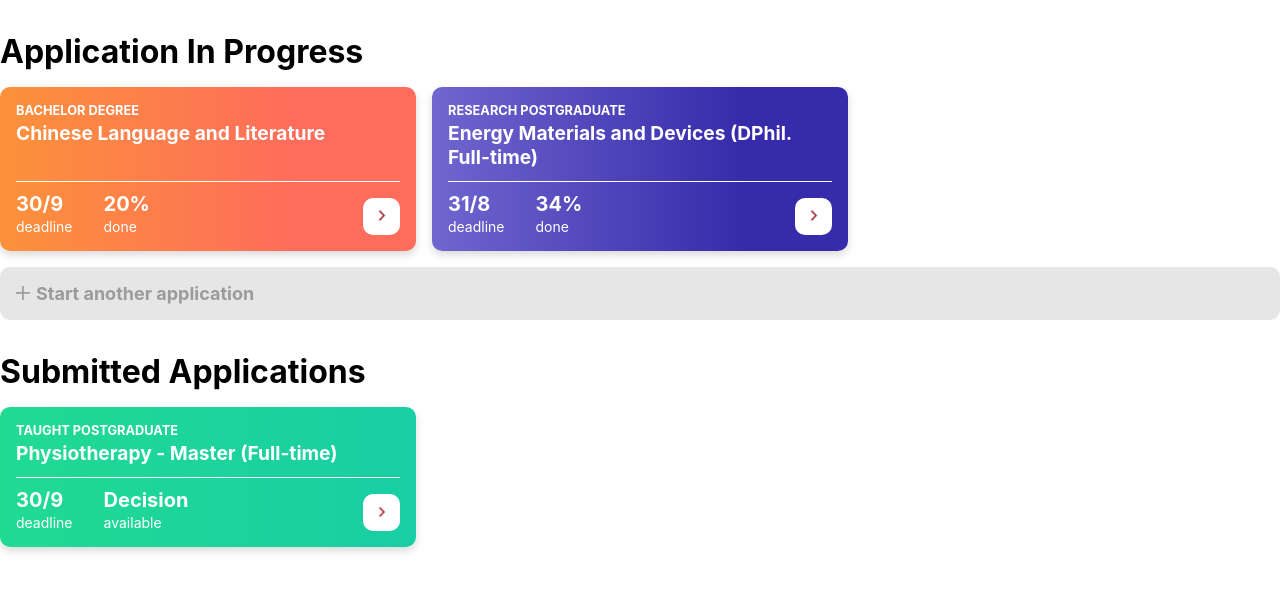
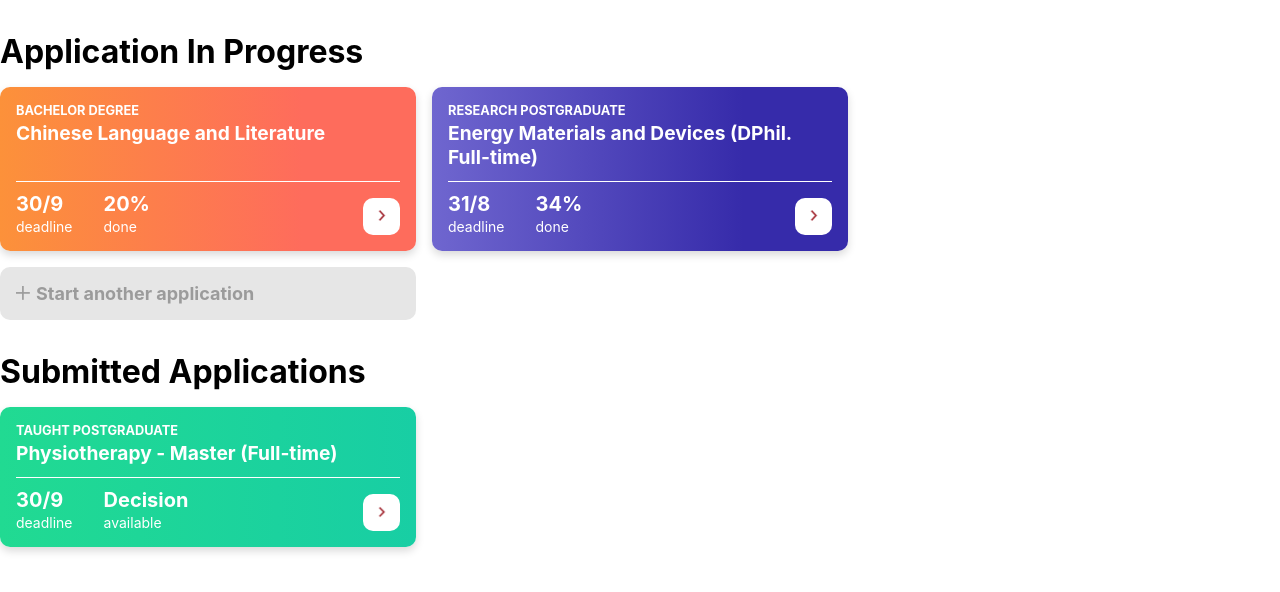
Before and after one commit to eugenechantk/eadmission-prototype, a React (Create React App) app: page / in a window 1280 px wide. Shown: the top 592 px of the page. Built offline with nearby package versions, Linux system fonts and the light colour scheme.

Commit message:
added 'start new application' button

```diff
--- a/src/components/AppList/AppList.css
+++ b/src/components/AppList/AppList.css
@@ -15,8 +15,16 @@
     column-gap: 16px;
 }
 
+.newappbutton {
+    display: grid;
+    column-gap: 16px;
+}
+
 @media only screen and (max-width:516px) {
     .card{
+        grid-template-columns: 1fr;
+    }
+    .newappbutton{
         grid-template-columns: 1fr;
     }
 }
@@ -25,12 +33,16 @@
     .card{
         grid-template-columns: 1fr 1fr;
     }
-
+    .newappbutton{
+        grid-template-columns: 1fr 1fr;
+    }
 }
 
 @media only screen and (min-width:1024px) {
     .card{
         grid-template-columns: 1fr 1fr 1fr;
     }
-
+    .newappbutton{
+        grid-template-columns: 1fr 1fr 1fr;
+    }
 }
--- a/src/components/AppList/AppList.js
+++ b/src/components/AppList/AppList.js
@@ -20,7 +20,9 @@ export class AppList extends React.Component {
                 <div className="card">
                     {this.props.applications.map(app => <AppCard program={app}/>)}
                 </div>
-                {this.props.category == 'application in progress' && <NewAppButton onClick={this.handleClick}/>}
+                <div className='newappbutton'>
+                    {this.props.category === 'application in progress' && <NewAppButton onClick={this.handleClick}/>}
+                </div>
             </div>
         )
     }
```
Also changed, not shown: 1 other file (tests, documents, lock files or other folders).
